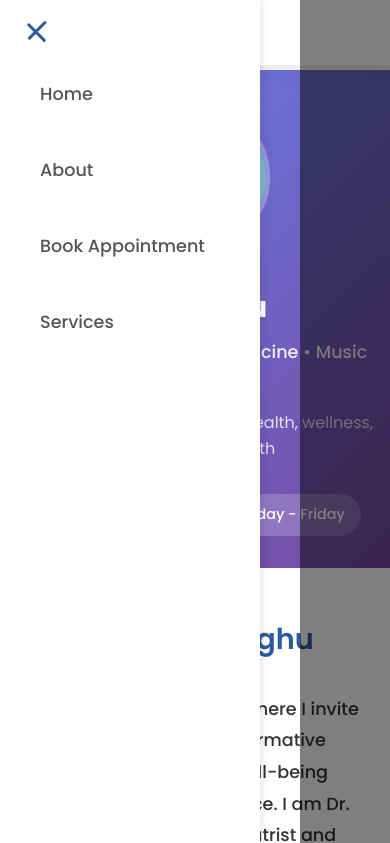
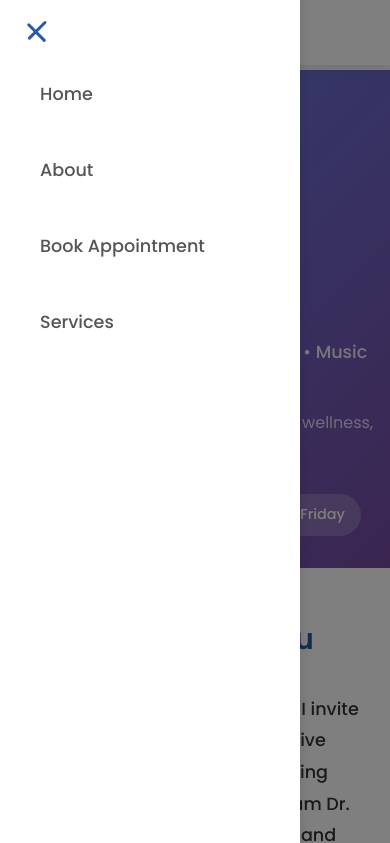
Before and after one commit to gk100799/dr-raghu-k-portfolio, a plain HTML site: page index.html in a window 390 px wide. Both pictures are taken after a click on the button 36 px from the left and 32 px from the top of the page. Shown: the top 843 px of the page. Drawn offline with Linux system fonts and the light colour scheme.

Commit message:
fix width of hamburger menu

```diff
--- a/css/styles.css
+++ b/css/styles.css
@@ -186,6 +186,17 @@ body {
     height: 100vh;
     background: rgba(0, 0, 0, 0.5);
     z-index: -1;
+}
+
+/* Small mobile devices */
+@media (max-width: 480px) {
+    /* ...existing small mobile styles... */
+
+    /* Overlay adjustment for small mobile */
+    .nav-menu.active::before {
+        left: 260px; /* Matches small mobile nav-menu width */
+        width: calc(100vw - 260px);
+    }
 }
 
 .hero-section {
@@ -699,6 +710,12 @@ body {
 
 /* Mobile Responsive Styles */
 @media (max-width: 768px) {
+    /* Overlay adjustment for mobile */
+    .nav-menu.active::before {
+        left: 280px; /* Matches mobile nav-menu width */
+        width: calc(100vw - 280px);
+    }
+
     /* Navigation adjustments */
     .nav-container {
         padding: 1rem;
@@ -923,8 +940,14 @@ body {
 
 /* Small mobile devices */
 @media (max-width: 480px) {
+    /* Overlay adjustment for small mobile */
+    .nav-menu.active::before {
+        left: 300px; /* Matches small mobile nav-menu width */
+        width: calc(100vw - 300px);
+    }
+
     .nav-menu {
-        width: 260px;
+        width: 300px;
     }
 
     .doctor-name {
--- a/index.html
+++ b/index.html
@@ -27,7 +27,7 @@
         <li class="services-dropdown">
             <span class="services-title">Services</span>
             <ul class="dropdown-menu">
-                <li><a href="psychiatry.html">🧠 Psychiatric Consultation</a></li>
+                <li><a style="margin: 0; padding:0.75rem 0rem" href="psychiatry.html">🧠 Psychiatric Consultation</a></li>
                 <li><a href="lifestyle.html">💪 Lifestyle Medicine</a></li>
                 <li><a href="spiritual.html">🕉️ Spiritual Wellness</a></li>
                 <li><a href="music.html">🎵 Music Therapy</a></li>
```
Also changed, not shown: lifestyle.html (+1 -1 lines), music.html (+1 -1 lines), psychiatry.html (+1 -1 lines), spiritual.html (+1 -1 lines).
